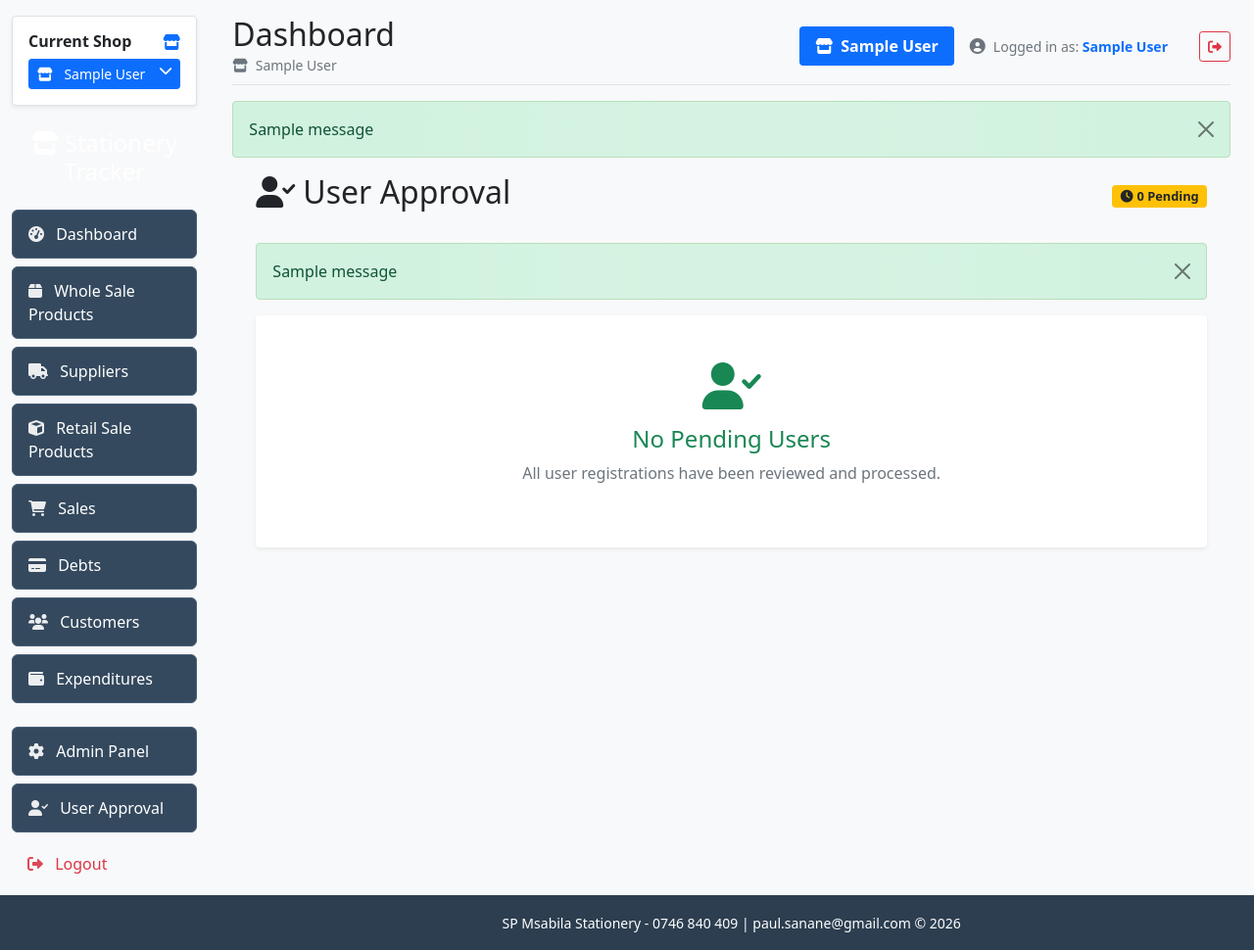
After one commit to sanane8/Stationery, a Django app: page /user-approval/ in a window 1280 px wide. The commit adds this page. Shown: the whole page at 98% size. Run offline with Django 5.2, Linux system fonts and the light colour scheme; a user stored in the database is signed in; tables that the repository leaves empty hold one stand-in row (values such as "Sample post"); one stand-in notice (Sample message) is shown; parts of the project's set-up code (start-up, migrations or seed data) failed here and were passed over.

Commit message:
Implement user approval system with admin role assignment
Features:
- Add is_approved field to UserProfile model
- New users default to unapproved status
- Login checks approval before allowing access
- Admin approval interface with role assignment
- User can be approved as Admin or Seller
- Rejection option to delete user accounts
- User Approval link in admin sidebar
- Updated registration message to indicate pending approval
- Database migration for new is_approved field

Security:
- Only admins can access approval interface
- Unapproved users cannot log in
- Clear messaging for pending/unapproved status

```diff
--- a/templates/base.html
+++ b/templates/base.html
@@ -609,6 +609,16 @@
 
                         </li>
 
+                        <li class="nav-item">
+
+                            <a class="nav-link" href="{% url 'user_approval' %}">
+
+                                <i class="fas fa-user-check"></i> User Approval
+
+                            </a>
+
+                        </li>
+
                         {% endif %}
 
                         </li>
--- /dev/null
+++ b/templates/tracker/user_approval.html
@@ -0,0 +1,141 @@
+{% extends 'base.html' %}
+
+{% block title %}User Approval - Stationery Tracker{% endblock %}
+
+{% block content %}
+<div class="container-fluid">
+    <div class="row">
+        <div class="col-12">
+            <div class="d-flex justify-content-between align-items-center mb-4">
+                <h2><i class="fas fa-user-check me-2"></i>User Approval</h2>
+                <div class="badge bg-warning text-dark">
+                    <i class="fas fa-clock me-1"></i>{{ pending_users.count }} Pending
+                </div>
+            </div>
+
+            {% if messages %}
+                {% for message in messages %}
+                    <div class="alert alert-{{ message.tags }} alert-dismissible fade show" role="alert">
+                        {{ message }}
+                        <button type="button" class="btn-close" data-bs-dismiss="alert"></button>
+                    </div>
+                {% endfor %}
+            {% endif %}
+
+            {% if pending_users %}
+                <div class="card">
+                    <div class="card-header bg-primary text-white">
+                        <h5 class="mb-0"><i class="fas fa-users me-2"></i>Pending User Registrations</h5>
+                    </div>
+                    <div class="card-body">
+                        <div class="table-responsive">
+                            <table class="table table-hover">
+                                <thead>
+                                    <tr>
+                                        <th>Username</th>
+                                        <th>Email</th>
+                                        <th>First Name</th>
+                                        <th>Last Name</th>
+                                        <th>Requested Role</th>
+                                        <th>Registration Date</th>
+                                        <th>Actions</th>
+                                    </tr>
+                                </thead>
+                                <tbody>
+                                    {% for user_profile in pending_users %}
+                                    <tr>
+                                        <td>
+                                            <strong>{{ user_profile.user.username }}</strong>
+                                        </td>
+                                        <td>{{ user_profile.user.email }}</td>
+                                        <td>{{ user_profile.user.first_name|default:"-" }}</td>
+                                        <td>{{ user_profile.user.last_name|default:"-" }}</td>
+                                        <td>
+                                            <span class="badge bg-secondary">{{ user_profile.get_role_display }}</span>
+                                        </td>
+                                        <td>{{ user_profile.created_at|date:"M d, Y" }}</td>
+                                        <td>
+                                            <form method="post" class="d-inline">
+                                                {% csrf_token %}
+                                                <input type="hidden" name="user_id" value="{{ user_profile.id }}">
+                                                <input type="hidden" name="action" value="approve">
+
+                                                <div class="input-group">
+                                                    <select name="role" class="form-select form-select-sm" required>
+                                                        {% for role_value, role_label in role_choices %}
+                                                            <option value="{{ role_value }}" {% if user_profile.role == role_value %}selected{% endif %}>
+                                                                {{ role_label }}
+                                                            </option>
+                                                        {% endfor %}
+                                                    </select>
+                                                    <button type="submit" class="btn btn-success btn-sm ms-2"
+                                                            onclick="return confirm('Approve this user and assign selected role?')">
+                                                        <i class="fas fa-check me-1"></i>Approve
+                                                    </button>
+                                                </div>
+                                            </form>
+
+                                            <form method="post" class="d-inline ms-2">
+                                                {% csrf_token %}
+                                                <input type="hidden" name="user_id" value="{{ user_profile.id }}">
+                                                <input type="hidden" name="action" value="reject">
+                                                <button type="submit" class="btn btn-danger btn-sm"
+                                                        onclick="return confirm('Reject this user? This will permanently delete their account.')">
+                                                    <i class="fas fa-times me-1"></i>Reject
+                                                </button>
+                                            </form>
+                                        </td>
+                                    </tr>
+                                    {% endfor %}
+                                </tbody>
+                            </table>
+                        </div>
+                    </div>
+                </div>
+            {% else %}
+                <div class="card">
+                    <div class="card-body text-center py-5">
+                        <i class="fas fa-user-check fa-3x text-success mb-3"></i>
+                        <h4 class="text-success">No Pending Users</h4>
+                        <p class="text-muted">All user registrations have been reviewed and processed.</p>
+                    </div>
+                </div>
+            {% endif %}
+        </div>
+    </div>
+</div>
+
+<style>
+.table th {
+    background-color: #f8f9fa;
+    border-top: none;
+    font-weight: 600;
+}
+
+.badge {
+    font-size: 0.8em;
+}
+
+.input-group {
+    max-width: 300px;
+}
+
+.card {
+    box-shadow: 0 0.125rem 0.25rem rgba(0, 0, 0, 0.075);
+    border: none;
+}
+
+.card-header {
+    border-bottom: none;
+}
+
+.btn-sm {
+    padding: 0.25rem 0.5rem;
+    font-size: 0.875rem;
+}
+
+.table-responsive {
+    border-radius: 0.375rem;
+}
+</style>
+{% endblock %}
--- a/tracker/models.py
+++ b/tracker/models.py
@@ -58,6 +58,7 @@ class UserProfile(models.Model):
 
     user = models.OneToOneField(User, on_delete=models.CASCADE, related_name='profile')
     role = models.CharField(max_length=20, choices=ROLE_CHOICES, default='shop_seller')
+    is_approved = models.BooleanField(default=False, help_text="User must be approved by admin before accessing the system")
     phone = models.CharField(max_length=20, blank=True)
     assigned_shops = models.ManyToManyField(Shop, blank=True, help_text="Shops this user can access")
     default_shop = models.ForeignKey(Shop, on_delete=models.SET_NULL, null=True, blank=True, related_name='default_users')
@@ -76,6 +77,9 @@ class UserProfile(models.Model):
 
     def is_shop_seller(self):
         return self.role == 'shop_seller'
+
+    def is_approved_user(self):
+        return self.is_approved
 
     def get_accessible_shops(self):
         """Get shops this user can access"""
--- a/tracker/urls.py
+++ b/tracker/urls.py
@@ -84,6 +84,9 @@ urlpatterns = [
     path('shops/manage-users/', views.manage_user_shops, name='manage_user_shops'),
     path('switch/<int:shop_id>/', views.switch_shop, name='switch_shop'),
 
+    # User Management
+    path('user-approval/', views.user_approval, name='user_approval'),
+
     # Session Management
     path('extend-session/', views.extend_session, name='extend_session'),
     path('logout-session/', views.logout_session, name='logout_session'),
--- a/tracker/views.py
+++ b/tracker/views.py
@@ -406,6 +406,16 @@ def login_view(request):
             password = form.cleaned_data['password']
             user = authenticate(request, username=username, password=password)
             if user is not None:
+                # Check if user is approved
+                try:
+                    profile = user.profile
+                    if not profile.is_approved:
+                        messages.error(request, 'Your account is pending admin approval. Please wait for approval before logging in.')
+                        return redirect('login')
+                except UserProfile.DoesNotExist:
+                    messages.error(request, 'User profile not found. Please contact administrator.')
+                    return redirect('login')
+
                 login(request, user)
                 return redirect('dashboard')
             else:
@@ -424,14 +434,15 @@ def register_view(request):
             user = form.save()
             role = form.cleaned_data.get('role')
 
-            # Create UserProfile with role
+            # Create UserProfile with role (unapproved by default)
             UserProfile.objects.create(
                 user=user,
-                role=role
+                role=role,
+                is_approved=False  # Must be approved by admin
             )
 
             username = form.cleaned_data.get('username')
-            messages.success(request, f'Account created for {username}! You can now log in.')
+            messages.success(request, f'Account created for {username}! Your account is pending admin approval. You will be notified when approved.')
             return redirect('login')
     else:
         form = RegistrationForm()
@@ -2603,3 +2614,42 @@ def create_shop(request):
         'form': form,
         'title': 'Create New Shop'
     })
+
+
+@login_required
+def user_approval(request):
+    """Admin view for approving pending user registrations"""
+    # Only admins can access this view
+    if not request.user.profile.is_admin():
+        messages.error(request, 'Access denied. Admin privileges required.')
+        return redirect('dashboard')
+
+    pending_users = UserProfile.objects.filter(is_approved=False).select_related('user')
+
+    if request.method == 'POST':
+        user_id = request.POST.get('user_id')
+        action = request.POST.get('action')
+        role = request.POST.get('role', 'shop_seller')
+
+        try:
+            user_profile = UserProfile.objects.get(id=user_id)
+
+            if action == 'approve':
+                user_profile.is_approved = True
+                user_profile.role = role
+                user_profile.save()
+                messages.success(request, f'User {user_profile.user.username} has been approved with role: {user_profile.get_role_display()}.')
+            elif action == 'reject':
+                user_profile.user.delete()
+                messages.info(request, f'User {user_profile.user.username} has been rejected and deleted.')
+
+        except UserProfile.DoesNotExist:
+            messages.error(request, 'User not found.')
+
+        return redirect('user_approval')
+
+    context = {
+        'pending_users': pending_users,
+        'role_choices': UserProfile.ROLE_CHOICES,
+    }
+    return render(request, 'tracker/user_approval.html', context)
```
Also changed, not shown: tracker/migrations/0022_userprofile_is_approved_alter_shop_address_and_more.py (added).
